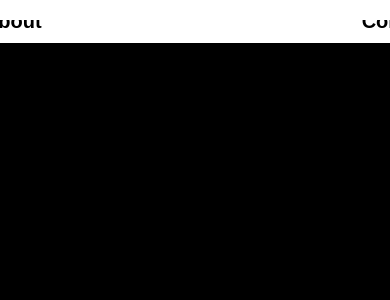
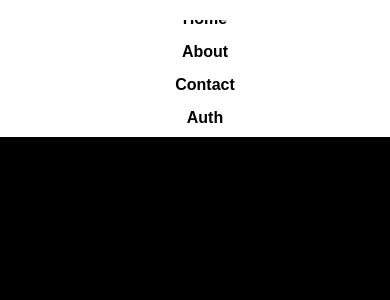
Before and after one commit to Eshhaa11/React-lesson1, a React (Create React App) app: page /about in a window 390 px wide. Shown: the top 300 px of the page. Built offline with nearby package versions, Linux system fonts and the light colour scheme.

Commit message:
style: Add responsive design for header and navigation links for improved mobile usability

```diff
--- a/src/Components/HeaderComponent.css
+++ b/src/Components/HeaderComponent.css
@@ -26,3 +26,29 @@
     color: white;
     border-radius: 10px;
 }
+
+@media (max-width: 1024px) {
+    header {
+        gap: 30px;
+    }
+
+    .nav-links {
+        font-size: 18px;
+        padding: 8px 15px;
+    }
+}
+
+/* Responsive Design for Mobile Devices */
+@media (max-width: 768px) {
+    header {
+        flex-direction: column;
+        gap: 15px;
+    }
+
+    .nav-links {
+        width: 100%;
+        text-align: center;
+        padding: 10px 0;
+        font-size: 16px;
+    }
+}
```
